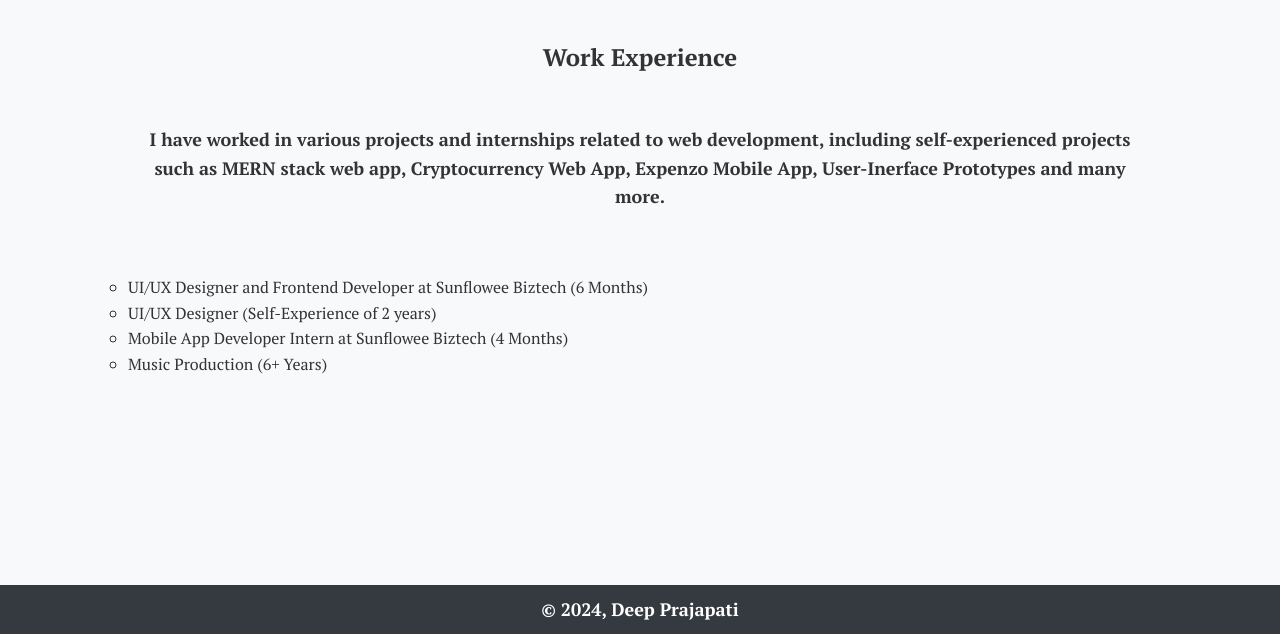
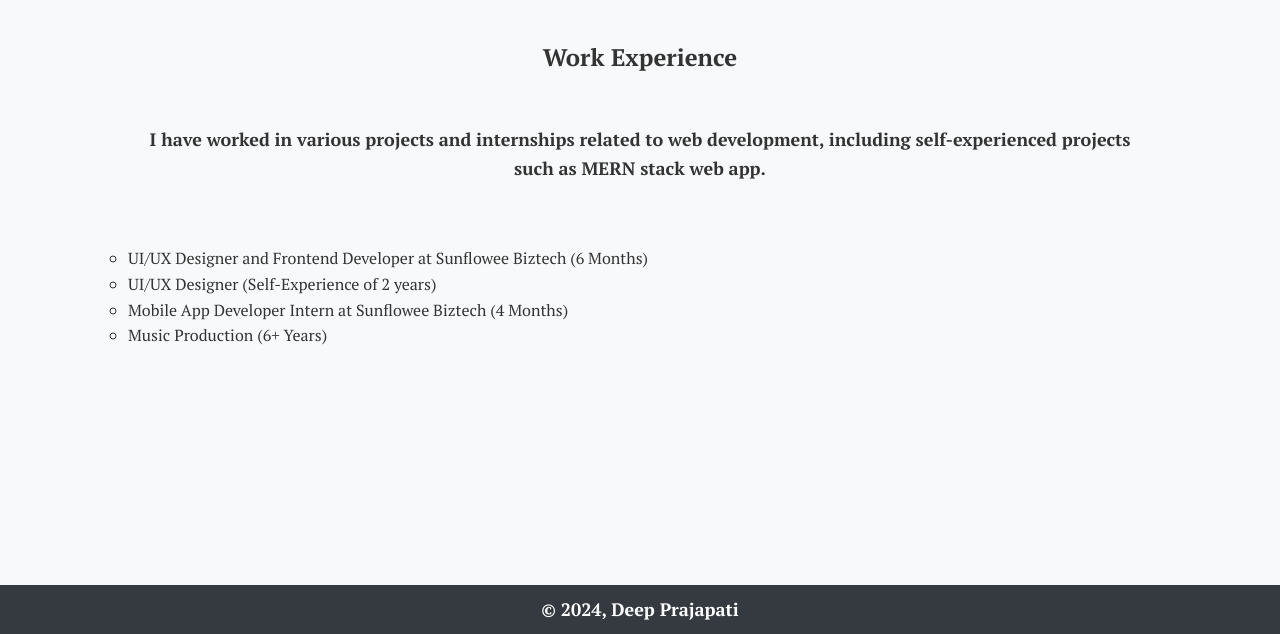
Before and after one commit to Deep808/Exercise-1, a plain HTML site: page experience.html in a window 1280 px wide. Shown: the part 166-800 px from the top of the page. Drawn offline with Linux system fonts and the light colour scheme.

Commit message:
modify experience.html content

```diff
--- a/experience.html
+++ b/experience.html
@@ -28,8 +28,7 @@
       <p>
         I have worked in various projects and internships related to web
         development, including self-experienced projects such as MERN stack web
-        app, Cryptocurrency Web App, Expenzo Mobile App, User-Inerface
-        Prototypes and many more.
+        app.
       </p>
       <ul class="exp">
         <li>
```
